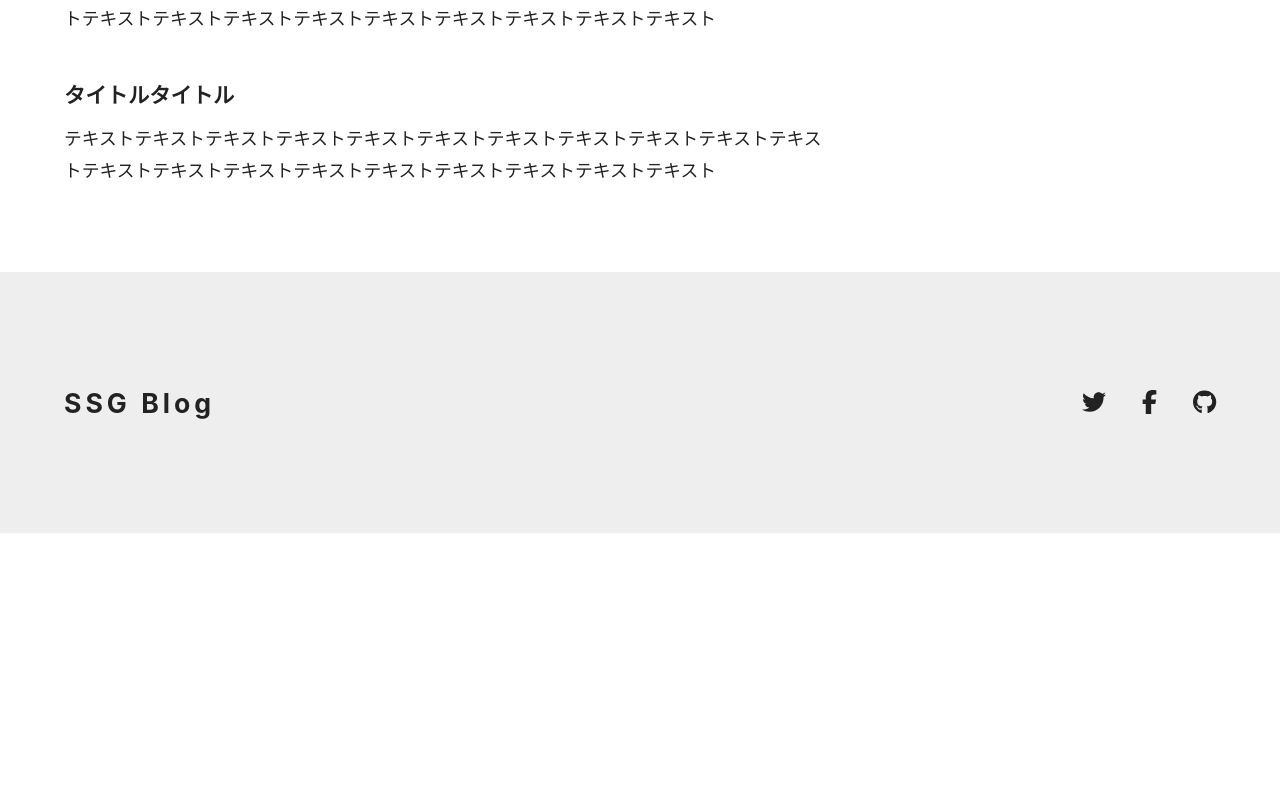
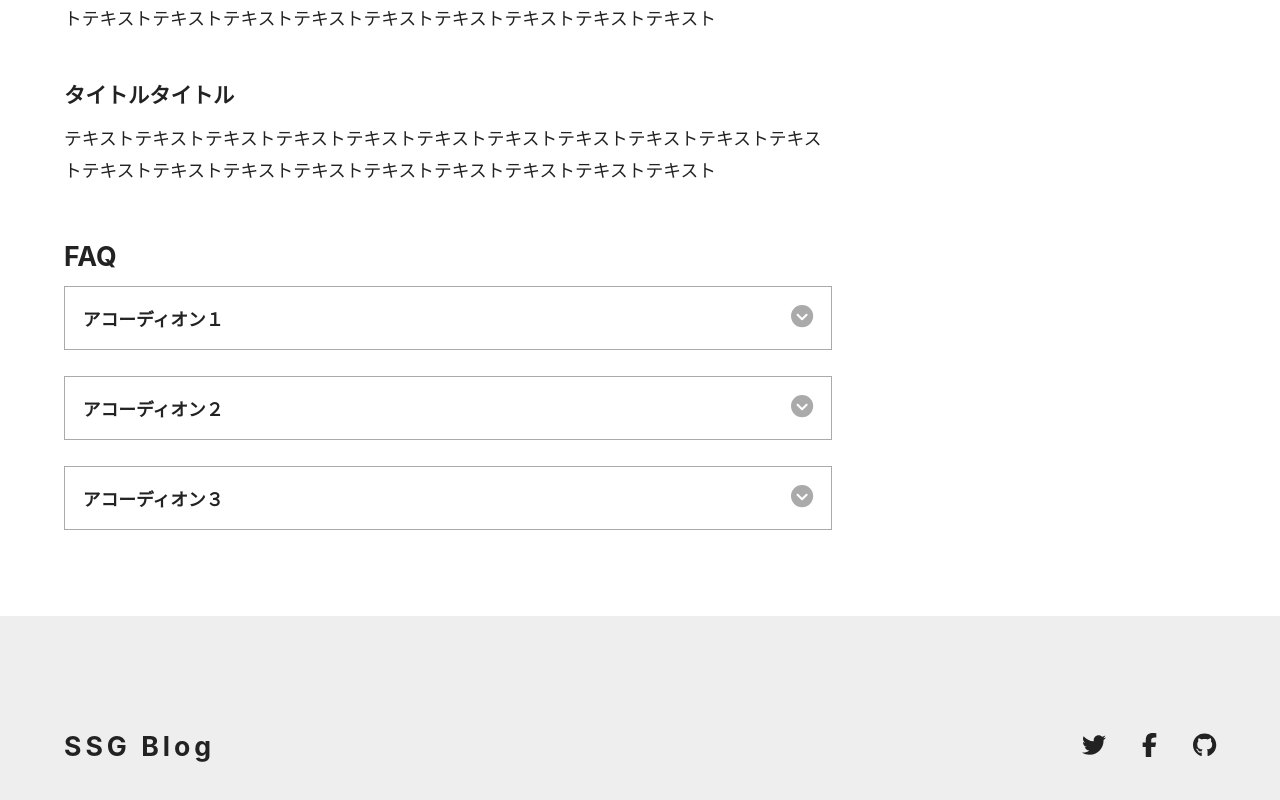
Before and after one commit to 4masa6/next-blog-ssg-practice, a Next.js app: page /about in a window 1280 px wide. Shown: the part 2036-2836 px from the top of the page. Before the commit the page ends 2569 px from the top, so only its background shows below. Built offline with nearby package versions, Linux system fonts and the light colour scheme.

Commit message:
アコーディオンの実装

```diff
--- /dev/null
+++ b/components/page-parts/Accordion.jsx
@@ -0,0 +1,39 @@
+import { faCircleChevronDown } from "@fortawesome/free-solid-svg-icons"
+import { FontAwesomeIcon } from "@fortawesome/react-fontawesome"
+import styles from './styles/accordion.module.css'
+
+import { useState, useRef } from 'react'
+
+export const Accordion = ({ heading, children }) => {
+  const [textIsOpen, setTextIsOpen] = useState(false)
+
+  const toggleText = () => {
+    setTextIsOpen((prev) => !prev)
+  }
+
+  // ref属性を使っってdiv要素に紐付ける
+  const refText = useRef(null)
+
+  return (
+    <div className={textIsOpen ? styles.open : styles.close}>
+      <h3 className={styles.heading}>
+        <button onClick={toggleText}>
+          {heading}
+          <FontAwesomeIcon icon={faCircleChevronDown} className={styles.icon} />
+        </button>
+      </h3>
+
+      {/* div要素のDOMノードがrefText.currentに取得される。scrollHeightを使用して要素の高さを取得できる。取得したheightはCSS変数を使ってmodule.cssに渡す */}
+      {/* refTextオブジェクトを宣言しただけで、div要素のDOMノードが取得されていない。DOMノードが取得されるのは要素のマウントが済んだタイミングだが、*/}
+      {/* ページを読み込んで最初にrefText.current.scrollHeightが処理されるのはマウントの過程にあり、エラーとなる。 */}
+      {/* refText.currentがnullのときは高さを0pxに指定する */}
+      <div
+       className={styles.text}
+       ref={refText}
+       style={{'--text-height': refText.current ? `${refText.current.scrollHeight}px` : '0px'}}
+      >
+        <div className={styles.textInner}>{children}</div>
+      </div>
+    </div>
+  )
+}
--- /dev/null
+++ b/components/page-parts/styles/accordion.module.css
@@ -0,0 +1,76 @@
+.open,
+.close {
+  border: solid 1px var(--gray-25);
+}
+
+/* 見出し */
+.heading {
+  font-size: var(--body);
+}
+
+.heading button {
+  all: unset;
+  outline: revert;
+  --webkit-tap-highlight-color: transparent;
+  cursor: pointer;
+  box-sizing: border-box;
+  width: 100%;
+  padding: 1em;
+  display: flex;
+  justify-content: space-between;
+  gap: 1em;
+}
+
+/* 見出しのアイコン */
+.icon {
+  color: var(--gray-25);
+  font-size: 1.25em;
+  transition: transform 0.5s;
+}
+
+.open .icon {
+  transform: rotate(180deg); /* 開いたときにアイコンを上向き矢印に回転 */
+}
+
+/* テキスト */
+.text {
+  overflow: hidden;
+  height: 0px;
+  /* transition: height 0.5s; */ /* transitionでは開いたあと画面サイズを変えると高さが最初のままになってしまう */
+  transition: none; /* 開閉のアニメーションをtransitionではなく、キーフレームを使えるanimateにする */
+}
+
+.open .text {
+  /* height: auto; */ /* autoではなめらかに変化するアニメーションにならないため、数値で指定する必要がある */
+  /* height: var(--text-height); */
+  animation: openAnim 0.5s forwards; /* 開くときにopenAnimキーフレームを0.5秒で実行し、実行後は100%の設定(height: auto)を保持するよう指定 */
+}
+.close .text {
+  animation: closeAnim 0.5s forwards; /* 閉じるときにopenAnimキーフレームを0.5秒で実行し、実行後は100%の設定(height: auto)を保持するよう指定 */
+}
+
+@keyframes openAnim { /* 開くときに実行するopenAnimキーフレーム */
+  0% {
+    height: 0px;
+  }
+  99% {
+    height: var(--text-height)
+  }
+  100% {
+    height: auto;
+  }
+}
+
+@keyframes closeAnim { /* 閉じるときに実行するcloseAnimキーフレーム */
+  0% {
+    height: var(--text-height);
+  }
+  100% {
+    height: 0px;
+  }
+}
+
+.textInner {
+  padding: 0 1.14em 1.14em;
+  font-size: calc(var(--body) * 0.875); /* 記事本文よりひと回り小さく */
+}
--- a/pages/about.js
+++ b/pages/about.js
@@ -10,6 +10,7 @@
 } from '../components/layout/TwoColumn'
 import Image from 'next/image'
 import eyecatch from '../img/about.jpg'
+import { Accordion } from '../components/page-parts/Accordion'
 
 export default function About() {
   return (
@@ -68,6 +69,23 @@
             <p>
               テキストテキストテキストテキストテキストテキストテキストテキストテキストテキストテキストテキストテキストテキストテキストテキストテキストテキストテキストテキスト
             </p>
+
+            <h2>FAQ</h2>
+            <Accordion heading="アコーディオン１">
+              <p>
+                テキストテキストテキストテキストテキストテキストテキストテキストテキストテキストテキストテキストテキストテキストテキストテキストテキストテキストテキストテキスト
+              </p>
+            </Accordion>
+            <Accordion heading="アコーディオン２">
+              <p>
+                テキストテキストテキストテキストテキストテキストテキストテキストテキストテキストテキストテキストテキストテキストテキストテキストテキストテキストテキストテキスト
+              </p>
+            </Accordion>
+            <Accordion heading="アコーディオン３">
+              <p>
+                テキストテキストテキストテキストテキストテキストテキストテキストテキストテキストテキストテキストテキストテキストテキストテキストテキストテキストテキストテキスト
+              </p>
+            </Accordion>
           </PostBody>
         </TwoColumnMain>
 
```
